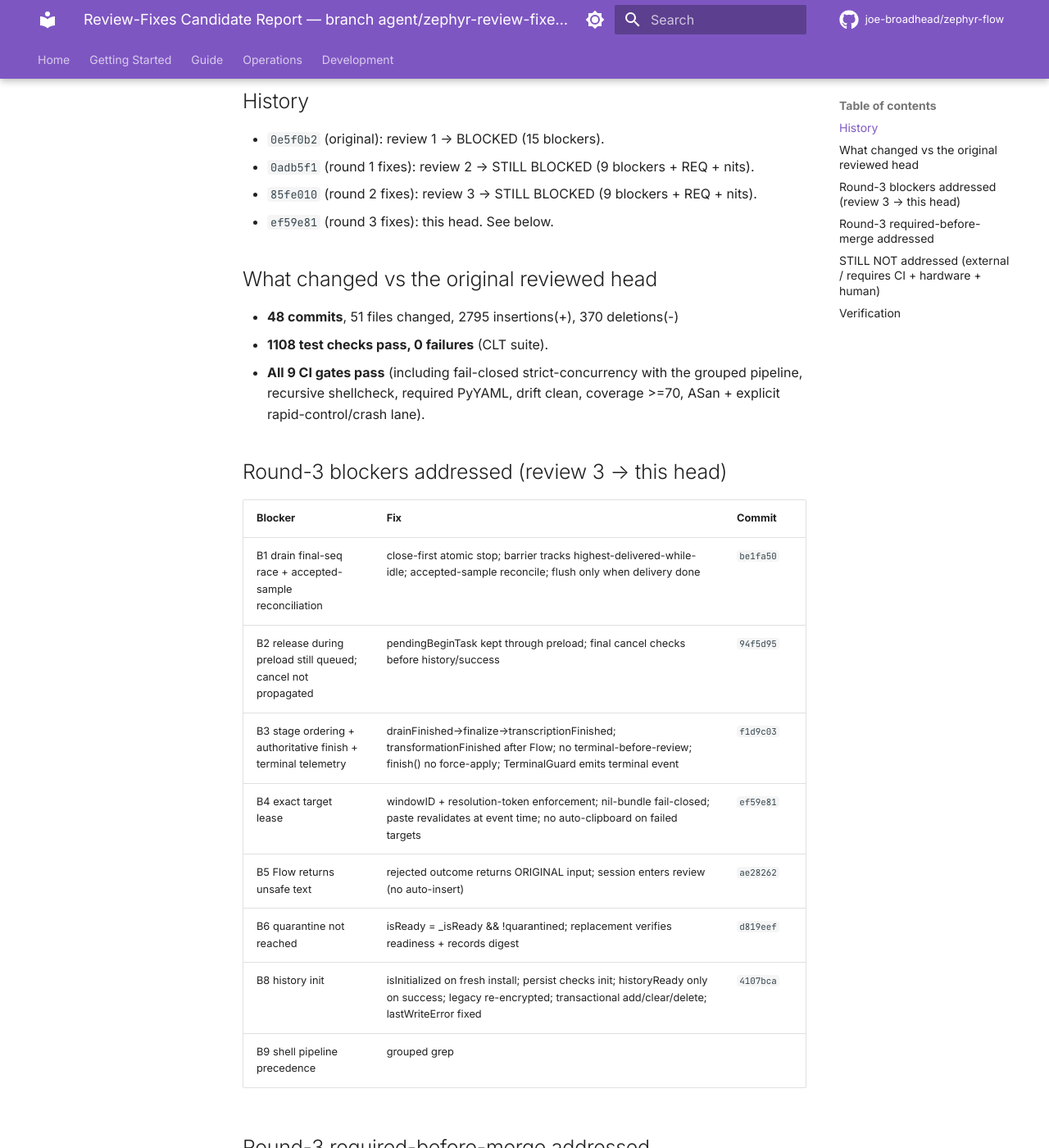
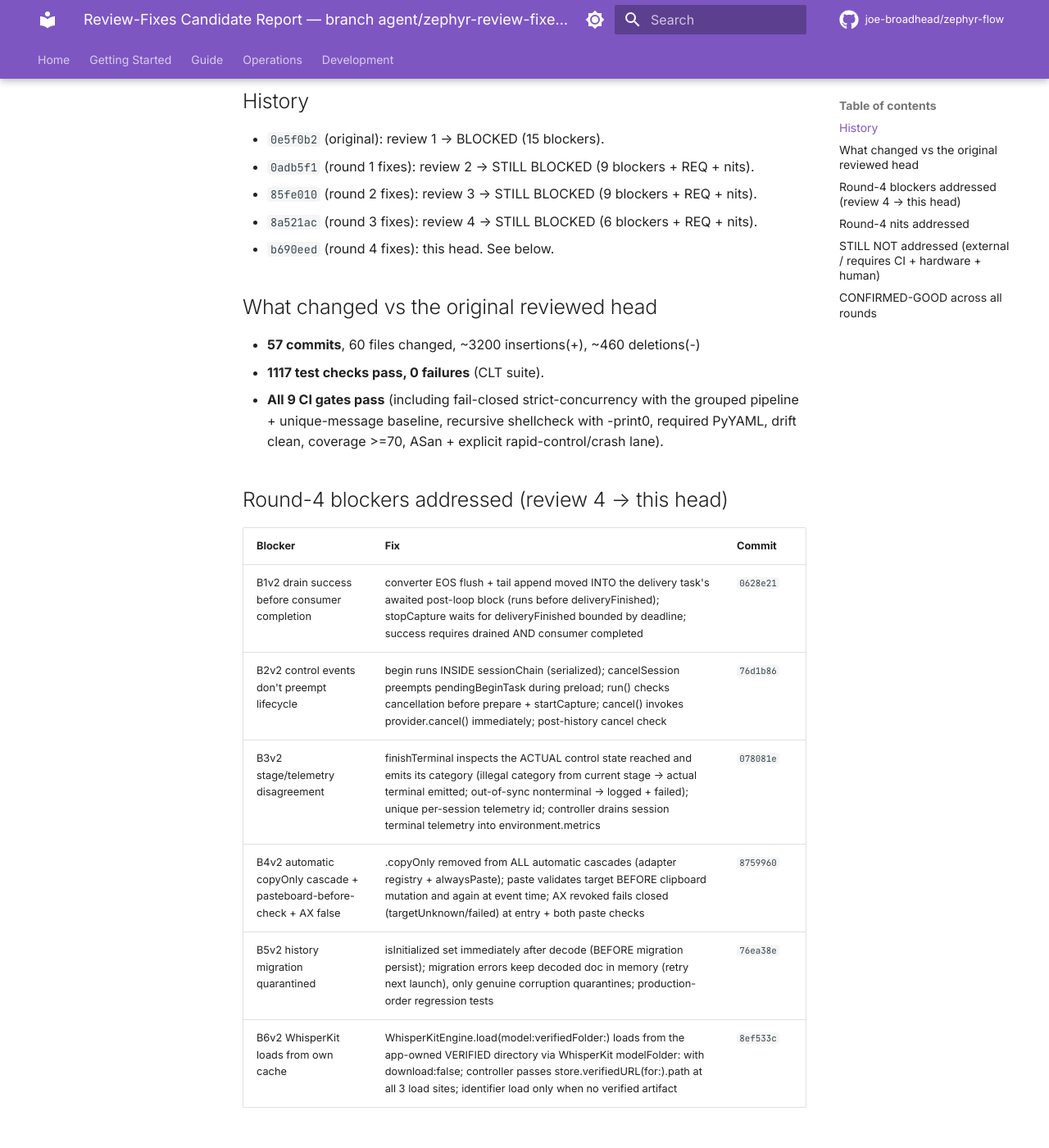
Before and after one commit to joe-broadhead/zephyr-flow, an MkDocs documentation site: the page built from docs/development/prime-agent-run/review-fixes-report.md, in a window 1280 px wide and 1400 px high, scrolled down 280 px. Shown: the whole window at 82% size. Built offline with MkDocs 1.6.1 and Material for MkDocs 9.7.7, drawn with Linux system fonts in a browser that asks for light colours; comment, search, counter and statistics services are not loaded; some of the changed text lies outside the part shown.

Commit message:
docs: regenerate review-fixes-report from round-4 head b690eed

````diff
--- a/docs/development/prime-agent-run/review-fixes-report.md
+++ b/docs/development/prime-agent-run/review-fixes-report.md
@@ -1,56 +1,67 @@
-# Review-Fixes Candidate Report — branch agent/zephyr-review-fixes @ ef59e81
+# Review-Fixes Candidate Report — branch agent/zephyr-review-fixes @ b690eed
 
-**Status:** remediation candidate (NOT re-approved). Three review rounds were
-addressed; a fourth review is required before merge. This file is regenerated
-from the candidate head ef59e81.
+**Status:** remediation candidate (NOT re-approved). Four review rounds were
+addressed; a fifth review is required before merge. This file is regenerated
+from the candidate head b690eed (pushed, clean).
 
 ## History
 - `0e5f0b2` (original): review 1 → BLOCKED (15 blockers).
 - `0adb5f1` (round 1 fixes): review 2 → STILL BLOCKED (9 blockers + REQ + nits).
 - `85fe010` (round 2 fixes): review 3 → STILL BLOCKED (9 blockers + REQ + nits).
-- `ef59e81` (round 3 fixes): this head. See below.
+- `8a521ac` (round 3 fixes): review 4 → STILL BLOCKED (6 blockers + REQ + nits).
+- `b690eed` (round 4 fixes): this head. See below.
 
 ## What changed vs the original reviewed head
-- **48 commits**, 51 files changed, 2795 insertions(+), 370 deletions(-)
-- **1108 test checks pass, 0 failures** (CLT suite).
+- **57 commits**, 60 files changed, ~3200 insertions(+), ~460 deletions(-)
+- **1117 test checks pass, 0 failures** (CLT suite).
 - **All 9 CI gates pass** (including fail-closed strict-concurrency with the
-  grouped pipeline, recursive shellcheck, required PyYAML, drift clean,
-  coverage >=70, ASan + explicit rapid-control/crash lane).
+  grouped pipeline + unique-message baseline, recursive shellcheck with
+  -print0, required PyYAML, drift clean, coverage >=70, ASan + explicit
+  rapid-control/crash lane).
 
-## Round-3 blockers addressed (review 3 → this head)
+## Round-4 blockers addressed (review 4 → this head)
 | Blocker | Fix | Commit |
 |---|---|---|
-| B1 drain final-seq race + accepted-sample reconciliation | close-first atomic stop; barrier tracks highest-delivered-while-idle; accepted-sample reconcile; flush only when delivery done | `be1fa50` |
-| B2 release during preload still queued; cancel not propagated | pendingBeginTask kept through preload; final cancel checks before history/success | `94f5d95` |
-| B3 stage ordering + authoritative finish + terminal telemetry | drainFinished→finalize→transcriptionFinished; transformationFinished after Flow; no terminal-before-review; finish() no force-apply; TerminalGuard emits terminal event | `f1d9c03` |
-| B4 exact target lease | windowID + resolution-token enforcement; nil-bundle fail-closed; paste revalidates at event time; no auto-clipboard on failed targets | `ef59e81` |
-| B5 Flow returns unsafe text | rejected outcome returns ORIGINAL input; session enters review (no auto-insert) | `ae28262` |
-| B6 quarantine not reached | isReady = _isReady && !quarantined; replacement verifies readiness + records digest | `d819eef` |
-| B8 history init | isInitialized on fresh install; persist checks init; historyReady only on success; legacy re-encrypted; transactional add/clear/delete; lastWriteError fixed | `4107bca` |
-| B9 shell pipeline precedence | grouped grep||true; baseline regenerated | `a4c71b4` |
+| B1v2 drain success before consumer completion | converter EOS flush + tail append moved INTO the delivery task's awaited post-loop block (runs before deliveryFinished); stopCapture waits for deliveryFinished bounded by deadline; success requires drained AND consumer completed | `0628e21` |
+| B2v2 control events don't preempt lifecycle | begin runs INSIDE sessionChain (serialized); cancelSession preempts pendingBeginTask during preload; run() checks cancellation before prepare + startCapture; cancel() invokes provider.cancel() immediately; post-history cancel check | `76d1b86` |
+| B3v2 stage/telemetry disagreement | finishTerminal inspects the ACTUAL control state reached and emits its category (illegal category from current stage → actual terminal emitted; out-of-sync nonterminal → logged + failed); unique per-session telemetry id; controller drains session terminal telemetry into environment.metrics | `078081e` |
+| B4v2 automatic copyOnly cascade + pasteboard-before-check + AX false | .copyOnly removed from ALL automatic cascades (adapter registry + alwaysPaste); paste validates target BEFORE clipboard mutation and again at event time; AX revoked fails closed (targetUnknown/failed) at entry + both paste checks | `8759960` |
+| B5v2 history migration quarantined | isInitialized set immediately after decode (BEFORE migration persist); migration errors keep decoded doc in memory (retry next launch), only genuine corruption quarantines; production-order regression tests | `76ea38e` |
+| B6v2 WhisperKit loads from own cache | WhisperKitEngine.load(model:verifiedFolder:) loads from the app-owned VERIFIED directory via WhisperKit modelFolder: with download:false; controller passes store.verifiedURL(for:).path at all 3 load sites; identifier load only when no verified artifact | `8ef533c` |
 
-## Round-3 required-before-merge addressed
-- REQ-5 completion identity (no tautological check): `d819eef`
-- NITs 1,2,5,6 (local channel clear, allowFallback, find-based recursion,
-  missing-binary fail): `d819eef`, `bccea7a`, this head.
+## Round-4 nits addressed
+- Removed B5-SESSION-DEBUG print (source) + B5-DEBUG test prints.
+- FlowProcessor: rejected fallback (returns original input) reports
+  changedRangeCount == 0 (was 1 whenever transformed output differed).
+- finish() doc contract: callers must match emitted telemetry to the returned
+  (authoritative) control state.
+- axWindowID: comment overclaim removed — now actually matches CG window
+  bounds (same PID + bounds within tolerance), not the first window of the PID.
+- Scripts/ci_checks.sh: find -print0 + read -d '' (space/newline-safe) in
+  both bash -n and shellcheck loops.
+- strict-concurrency gate canonicalizes to UNIQUE MESSAGE only (was mixed
+  'File.swift: warning:' + '`- warning:' duplicates); baseline regenerated
+  (39 unique messages).
+- swift-format: one-variable-per-line in axWindowID bounds matching.
 
 ## STILL NOT addressed (external / requires CI + hardware + human)
-- **REQ-2**: Swift 6 language mode (package is tools 5.10; ~80 baseline
-  warnings — documented follow-up).
-- **REQ-3 remainder**: a real GitHub Actions run at the exact candidate SHA
-  (workflow ready + Actions pinned; requires a runner + push/PR).
-- **REQ-1 remainder**: controller-level XCTest (app target bound; CLT
-  production-wiring tests added).
-- **Human/external gates**: real-device qualification, credentials, JOE-2314
-  decision, etc. (runbooks in human-gates.md).
-- **B8-remaining (review-3)**: cryptographic binding of WhisperKit to the
-  verified bytes (API limitation, documented; digest recorded, not proof of
-  loaded bytes).
+- **Swift 6 language mode** (package is tools 5.10; ~39 unique baseline
+  warnings; the gate is honestly labeled Swift 5 mode). Tracked as a separate
+  refactoring merge requirement.
+- **Exact-SHA GitHub Actions run** (workflow ready + Actions pinned; requires
+  a runner + push/PR; the agent branch isn't in the workflow push branches).
+- **Controller-level XCTest** (app-target bound; CLT production-wiring tests
+  added — B2v2, B3v2, B4v2 wiring, B5v2, B6v2).
+- **Cryptographic binding of WhisperKit to the verified bytes** (WhisperKit
+  API loads by identifier/folder with downloads disabled; the verified digest
+  is recorded as provenance metadata — the loaded bytes are the promoted
+  verified directory, but no post-load byte-for-byte re-hash of the loaded
+  in-memory model; documented).
+- **Human/external gates** (real-device, credentials, JOE-2314, etc.) —
+  honest, in human-gates.md.
 
-## Verification
-```bash
-git fetch origin && git checkout agent/zephyr-review-fixes
-bash Scripts/ci_checks.sh      # 9 gates
-swift run ZephyrFlowCoreTests  # 1108 checks
-git diff --check 0e5f0b2..HEAD
-```
+## CONFIRMED-GOOD across all rounds
+Branch isolation (no master/tag changes); external human gates not falsely
+marked Done; typed domain vocabulary; conservative pure sensitivity policy;
+pasteboard state-machine design; privacy-oriented observability; Aurum scope
+discipline; evidence organization.
````
